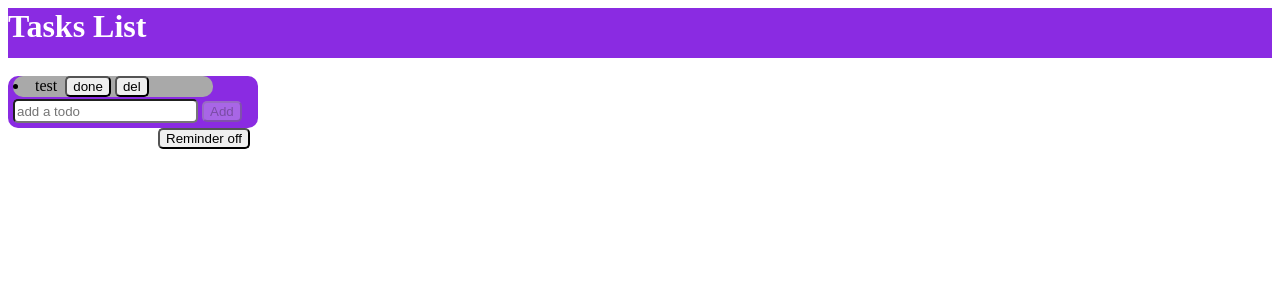
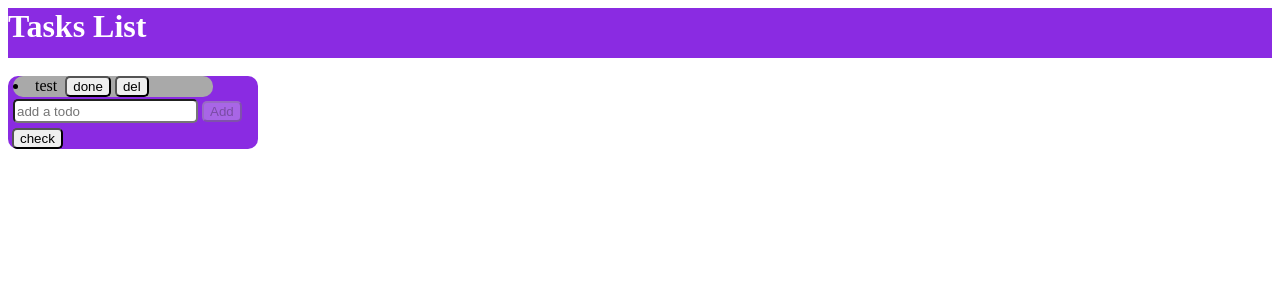
Before and after one commit to gudik-zoe/Angular-basics, an Angular app in the folder todos/: page / in a window 1280 px wide. Shown: the top 300 px of the page. Built offline with nearby package versions, Linux system fonts and the light colour scheme.

Commit message:
event emitter used

```diff
--- a/todos/src/app/app.component.html
+++ b/todos/src/app/app.component.html
@@ -1,8 +1,10 @@
 <app-header> </app-header>
-<app-manager></app-manager>
+<app-manager (function)="hello = $event"></app-manager>
+<span>{{ hello }}</span>
 <!-- <app-done-todos></app-done-todos>
 <app-un-done-todos></app-un-done-todos> -->
 <!-- <router-outlet></router-outlet>
 <a routerLink="/done-todos">done-todos</a>
 <br />
 <a routerLink="/un-done-todos">unDone-todos</a> -->
+<app-checker></app-checker>
--- a/todos/src/app/app.component.ts
+++ b/todos/src/app/app.component.ts
@@ -1,6 +1,6 @@
 import { Component } from '@angular/core';
 
-import { TodosServiceService } from '../app/todos-service.service';
+// import { TodosServiceService } from '../app/todos-service.service';
 
 @Component({
   selector: 'app-root',
@@ -8,14 +8,9 @@ import { TodosServiceService } from '../app/todos-service.service';
   styleUrls: ['./app.component.css'],
 })
 export class AppComponent {
-  public todos;
+  public title = 'todo';
+  public hello;
+  constructor() {}
 
-  constructor(private _TodosService: TodosServiceService) {}
-  title = 'todos';
-
-  ngOnInit() {
-    this.todos = this._TodosService
-      .getTodos()
-      .subscribe((data) => (this.todos = data));
-  }
+  ngOnInit() {}
 }
--- a/todos/src/app/checker/checker.component.html
+++ b/todos/src/app/checker/checker.component.html
@@ -1,4 +1,3 @@
-<button (click)="checker()">{{ show ? "Reminder on" : "Reminder off" }}</button>
 <div [class]="show ? 'show' : 'hide'">
   <div class="container" *ngFor="let todo of todos; let i = index">
     <p *ngIf="todo.completed == false">you still have :{{ todo.title }}</p>
--- a/todos/src/app/checker/checker.component.ts
+++ b/todos/src/app/checker/checker.component.ts
@@ -1,4 +1,4 @@
-import { Component, OnInit, Input } from '@angular/core';
+import { Component, OnInit, Input, EventEmitter, Output } from '@angular/core';
 
 @Component({
   selector: 'app-checker',
@@ -8,12 +8,14 @@ import { Component, OnInit, Input } from '@angular/core';
 export class CheckerComponent implements OnInit {
   @Input() todos;
   done2 = [];
-  show;
-  dones = [];
-  notDones = [];
+  show = true;
+
   checker() {
     this.show = !this.show;
   }
 
+  dones = [];
+  notDones = [];
+
   ngOnInit(): void {}
 }
--- a/todos/src/app/manager/manager.component.html
+++ b/todos/src/app/manager/manager.component.html
@@ -14,5 +14,5 @@
   <button [disabled]="this.input == null ? true : false" (click)="add()">
     Add
   </button>
+  <button (click)="transport()">check</button>
 </div>
-<app-checker [todos]="todos"></app-checker>
--- a/todos/src/app/manager/manager.component.ts
+++ b/todos/src/app/manager/manager.component.ts
@@ -1,4 +1,4 @@
-import { Component, OnInit } from '@angular/core';
+import { Component, OnInit, EventEmitter, Output } from '@angular/core';
 
 @Component({
   selector: 'app-manager',
@@ -6,11 +6,12 @@ import { Component, OnInit } from '@angular/core';
   styleUrls: ['./manager.component.css'],
 })
 export class ManagerComponent implements OnInit {
+  @Output() function = new EventEmitter();
   constructor() {}
   count = 1;
   public todos = [{ title: 'test', completed: false, id: 0 }];
   input;
-
+  show = false;
   add() {
     this.todos.push({
       title: this.input,
@@ -19,13 +20,28 @@ export class ManagerComponent implements OnInit {
     });
     this.input = null;
   }
-
+  phrase = 'all set';
   done(id) {
     this.todos[id].completed = !this.todos[id].completed;
   }
   remove(id) {
     this.todos.splice(id, 1);
   }
+  result;
+  transport() {
+    this.function.emit(
+      this.todos.map((todo) => {
+        if (todo.completed == false) {
+          this.result = ` you still have
+          ${todo.title} `;
+        } else {
+          this.result = ` ${todo.title}
+          is done `;
+        }
+        return this.result;
+      })
+    );
+  }
 
   ngOnInit(): void {}
 }
```
